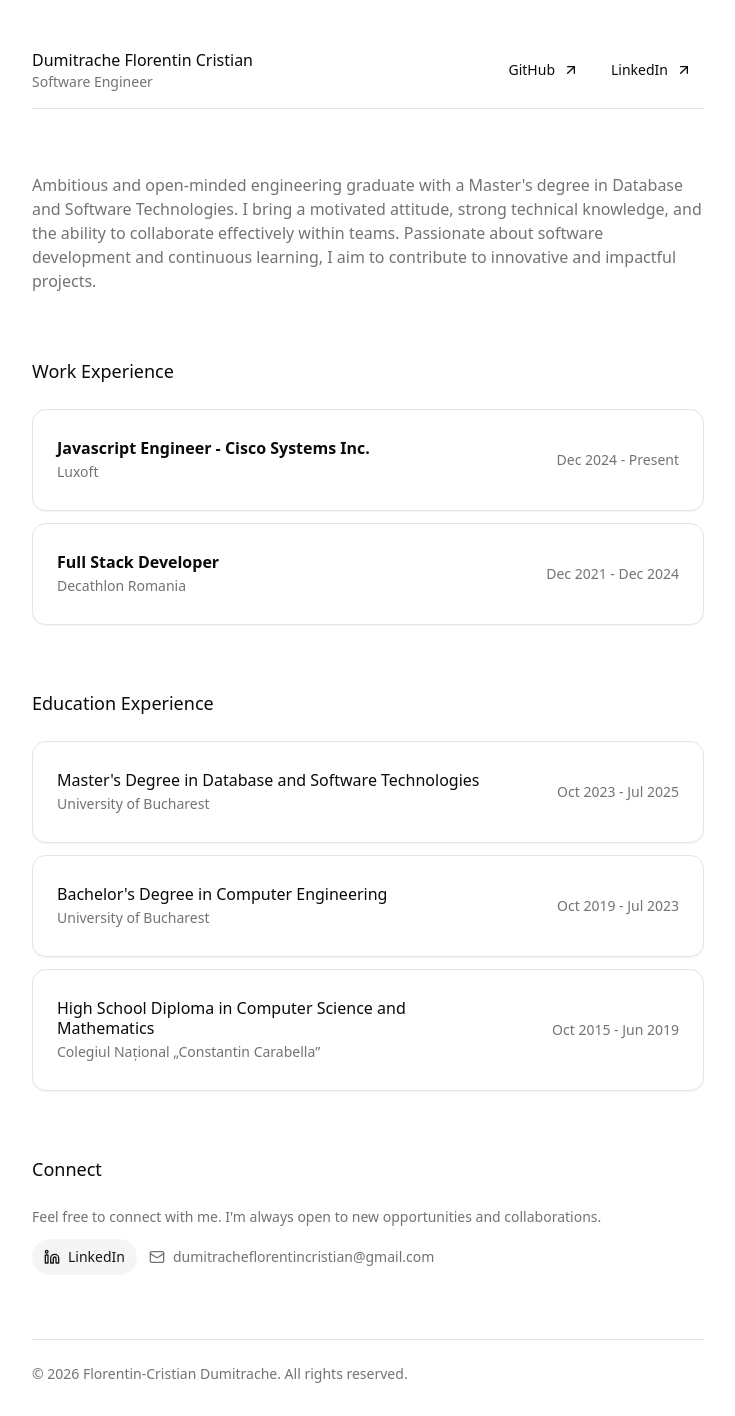
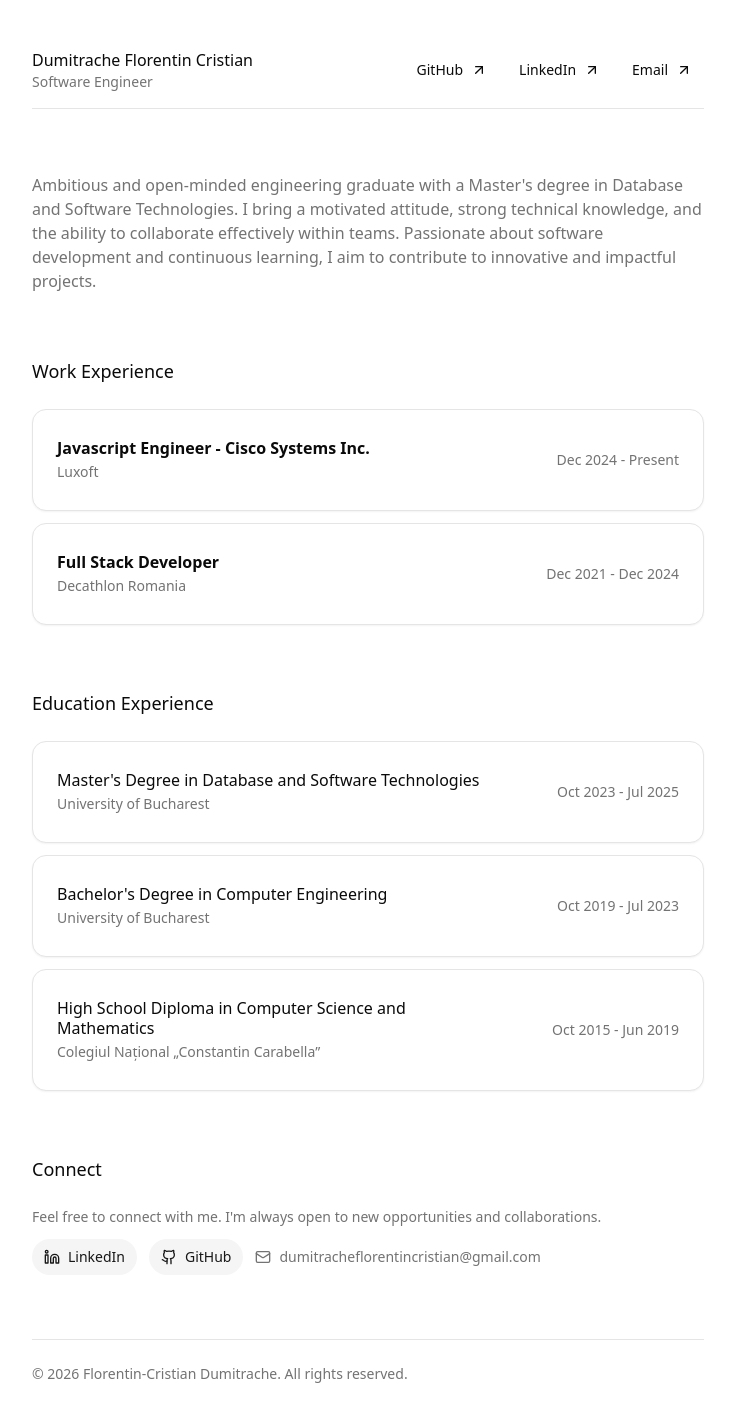
Before and after one commit to DumitracheFlorentin/dumitracheflorentincristian.com, a Next.js app: page / in a window 1280 px wide. Shown: the whole page, without its empty margins (272-1007 px from the left). Built offline with nearby package versions, Linux system fonts and the light colour scheme.

Commit message:
Enhance Connect and Header components: added GitHub link button, updated email link structure, and adjusted layout properties for improved responsiveness.

```diff
--- a/app/page.tsx
+++ b/app/page.tsx
@@ -6,7 +6,7 @@
 
 export default function Home() {
   return (
-    <div className="flex flex-col mx-6 sm:mx-0 gap-8 sm:gap-16">
+    <div className="flex flex-col mx-6 sm:mx-8 md:mx-0 gap-8 sm:gap-16">
       <Header />
 
       <p className="text-sm sm:text-base text-muted-foreground">
--- a/components/landing/connect.tsx
+++ b/components/landing/connect.tsx
@@ -1,11 +1,13 @@
 "use client";
 
 import { Button } from "@/components/ui/button";
-import { Linkedin, Mail } from "lucide-react";
+import { Github, Linkedin, Mail } from "lucide-react";
+import Link from "next/link";
 
 const EMAIL = "dumitracheflorentincristian@gmail.com";
 const LINKEDIN_URL =
   "https://www.linkedin.com/in/florentin-dumitrache-cristian/";
+const GITHUB_URL = "https://github.com/DumitracheFlorentin";
 
 export default function Connect() {
   return (
@@ -34,13 +36,28 @@
               LinkedIn
             </a>
           </Button>
-          <a
+          <Button
+            variant="secondary"
+            className="order-3 cursor-pointer rounded-full sm:order-2"
+            asChild
+          >
+            <a
+              href={GITHUB_URL}
+              target="_blank"
+              rel="noopener noreferrer"
+              className="inline-flex items-center gap-2"
+            >
+              <Github className="size-4" />
+              GitHub
+            </a>
+          </Button>
+          <Link
             href={`mailto:${EMAIL}`}
-            className="order-1 inline-flex items-center gap-2 text-sm text-muted-foreground hover:text-foreground sm:order-2"
+            className="order-1 inline-flex items-center gap-2 text-sm text-muted-foreground hover:text-foreground sm:order-3"
           >
             <Mail className="size-4" />
             {EMAIL}
-          </a>
+          </Link>
         </div>
       </div>
     </div>
--- a/components/landing/header.tsx
+++ b/components/landing/header.tsx
@@ -1,6 +1,7 @@
 "use client";
 
 import { ArrowUpRightIcon } from "lucide-react";
+import Link from "next/link";
 import { Button } from "../ui/button";
 
 export default function Header() {
@@ -34,6 +35,12 @@
           LinkedIn
           <ArrowUpRightIcon className="size-4" />
         </Button>
+        <Button variant="ghost" className="cursor-pointer" asChild>
+          <Link href={`mailto:dumitracheflorentincristian@gmail.com`}>
+            Email
+            <ArrowUpRightIcon className="size-4" />
+          </Link>
+        </Button>
       </div>
     </div>
   );
```
